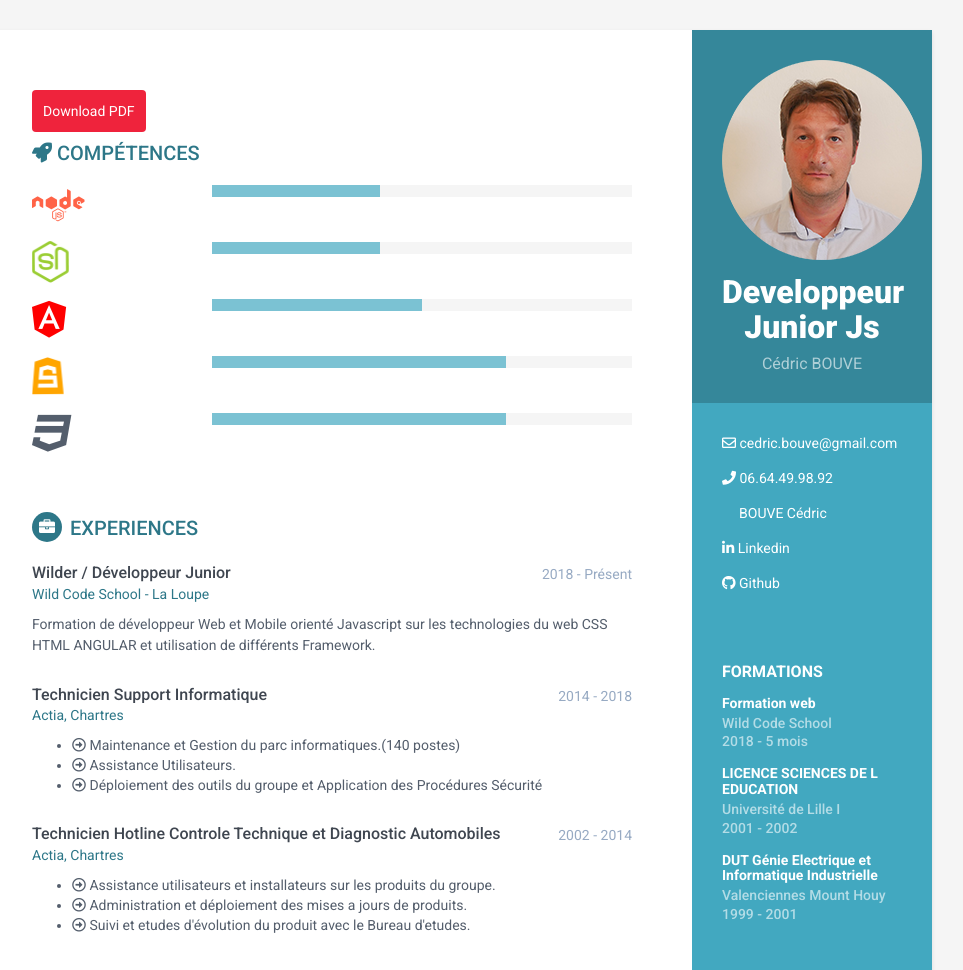
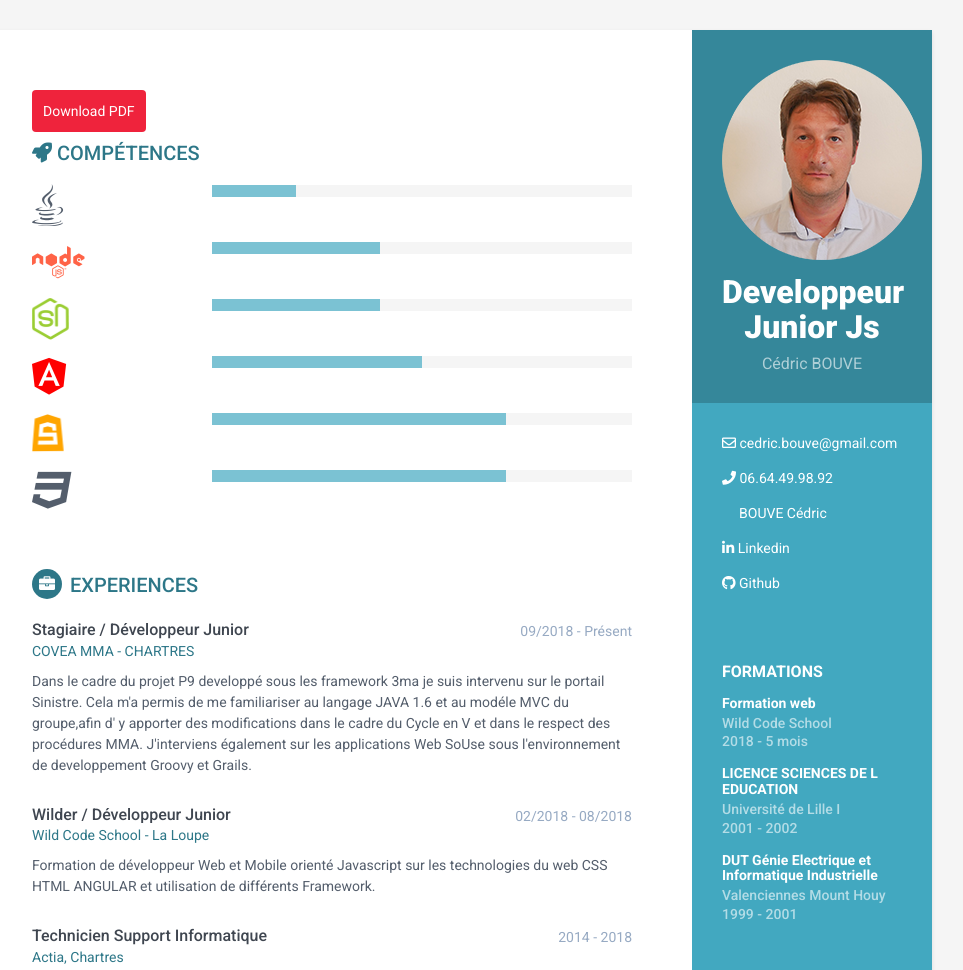
Before and after one commit to ctoxy/ced-cv, a plain HTML site: page index.html in a window 1280 px wide. Shown: the top 970 px of the page, without its empty margins (188-1151 px from the left). Drawn offline with nearby package versions, Linux system fonts and the light colour scheme.

Commit message:
modif mma

```diff
--- a/index.html
+++ b/index.html
@@ -131,6 +131,17 @@
                     </i>Compétences</h2>
                 <div class="skillset">
                     <div class="item">
+                        <div class="level-title java">
+                            <i class="fab fab fa-java fa-3x"></i>
+                        </div>
+                        <div class="level-bar">
+                            <div class="level-bar-inner" data-level="20%">
+                            </div>
+                        </div>
+                        <!--//level-bar-->
+                    </div>
+                    <!--//item-->
+                    <div class="item">
                         <div class="level-title node">
                             <i class="fab fab fa-node fa-3x"></i>
                         </div>
@@ -199,12 +210,33 @@
             <section class="section experiences-section">
                 <h2 class="section-title">
                     <i class="fa fa-briefcase"></i>Experiences</h2>
-
+                <div class="item">
+                    <div class="meta">
+                        <div class="upper-row">
+                            <h3 class="job-title">Stagiaire / Développeur Junior</h3>
+                            <div class="time">09/2018 - Présent</div>
+                        </div>
+                        <!--//upper-row-->
+                        <div class="company">
+                            <a href="https://www.covea.eu/">COVEA MMA - CHARTRES</a>
+                        </div>
+                    </div>
+                    <!--//meta-->
+                    <div class="details">
+                        <p>Dans le cadre du projet P9 developpé sous les framework 3ma je suis intervenu sur le portail Sinistre.
+                           Cela m'a permis de me familiariser au langage JAVA 1.6 et au modéle MVC du groupe,afin d' y apporter
+                           des modifications dans le cadre du Cycle en V et dans le respect des procédures MMA.
+                           J'interviens également sur les applications Web SoUse sous l'environnement de developpement Groovy et Grails.
+                        </p>
+                    </div>
+                    <!--//details-->
+                </div>
+                <!--//item-->
                 <div class="item">
                     <div class="meta">
                         <div class="upper-row">
                             <h3 class="job-title">Wilder / Développeur Junior</h3>
-                            <div class="time">2018 - Présent</div>
+                            <div class="time">02/2018 - 08/2018</div>
                         </div>
                         <!--//upper-row-->
                         <div class="company">
```
Also changed, not shown: 1 other file.
